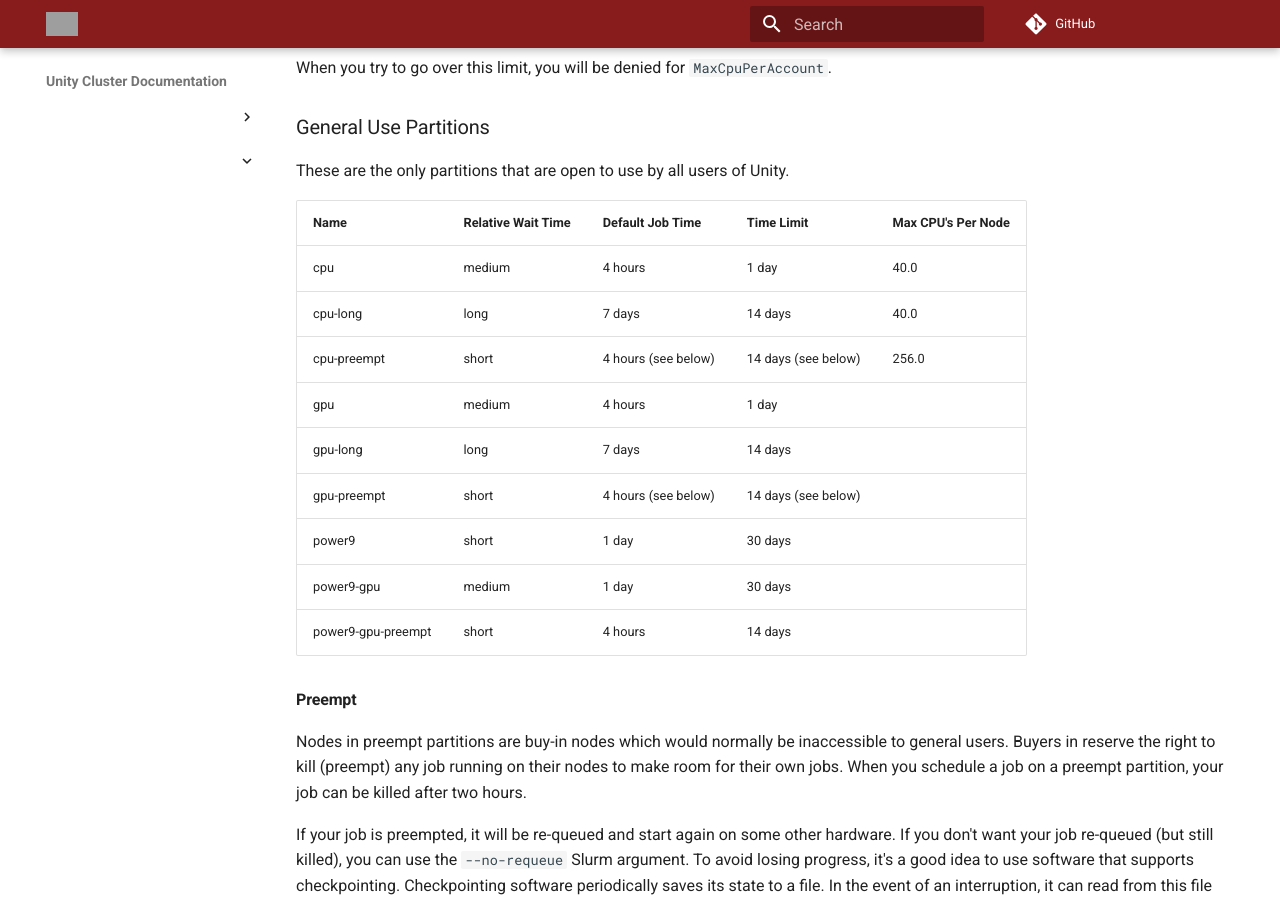
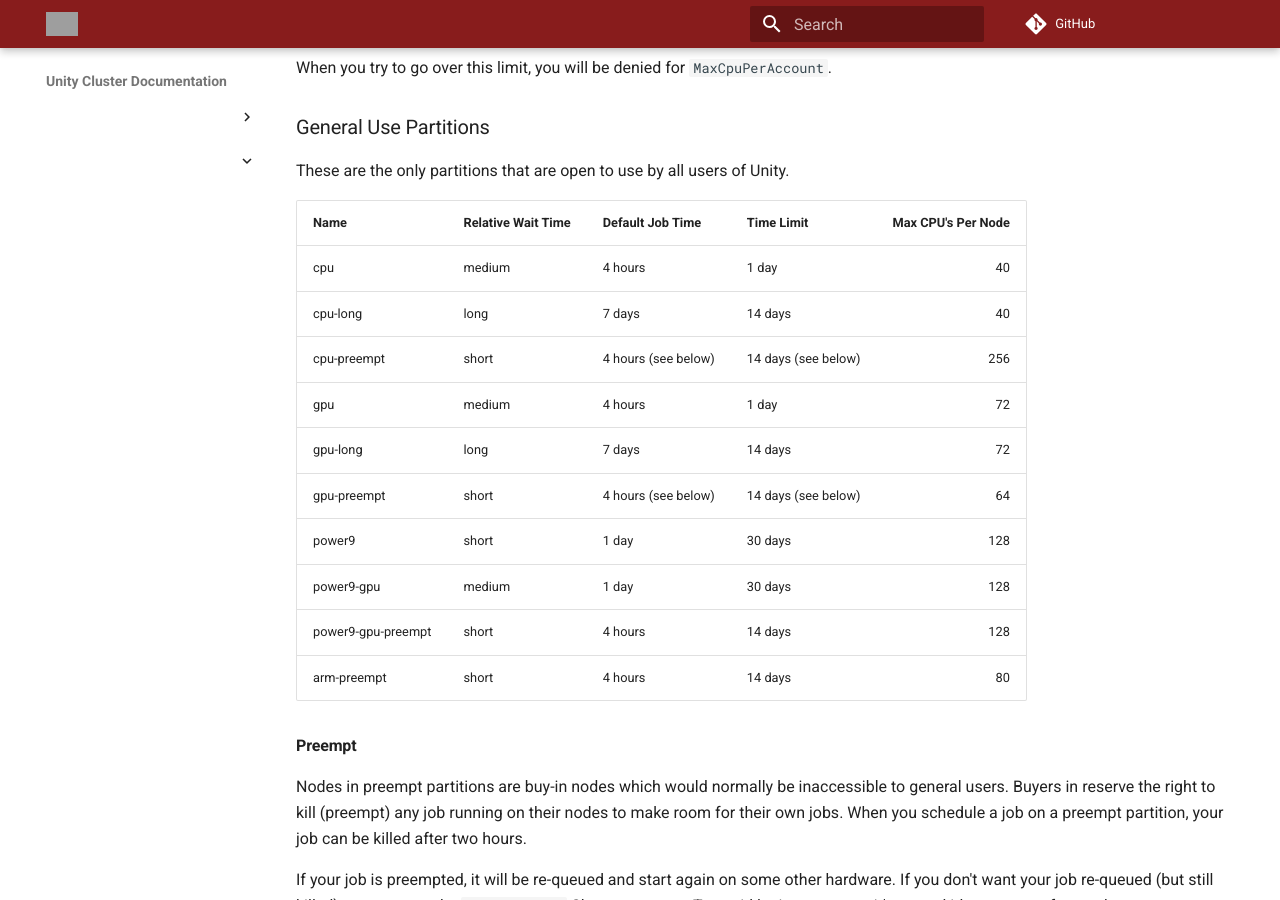
Before and after one commit to UMass-RC/unity-docs, an MkDocs documentation site: the page built from docs/technical/partitionlist.md, in a window 1280 px wide and 900 px high, scrolled down 208 px. Built offline with MkDocs 1.6.1 and Material for MkDocs 9.7.7, drawn with Linux system fonts in a browser that asks for light colours; comment, search, counter and statistics services are not loaded; grey boxes are pictures that could not be loaded.

Commit message:
update tables

```diff
--- a/sheets-to-md/output/general-parts.md
+++ b/sheets-to-md/output/general-parts.md
@@ -1,11 +1,12 @@
-| Name               | Relative Wait Time   | Default Job Time    | Time Limit          | Max CPU's Per Node   |
-|:-------------------|:---------------------|:--------------------|:--------------------|:---------------------|
-| cpu                | medium               | 4 hours             | 1 day               | 40.0                 |
-| cpu-long           | long                 | 7 days              | 14 days             | 40.0                 |
-| cpu-preempt        | short                | 4 hours (see below) | 14 days (see below) | 256.0                |
-| gpu                | medium               | 4 hours             | 1 day               |                      |
-| gpu-long           | long                 | 7 days              | 14 days             |                      |
-| gpu-preempt        | short                | 4 hours (see below) | 14 days (see below) |                      |
-| power9             | short                | 1 day               | 30 days             |                      |
-| power9-gpu         | medium               | 1 day               | 30 days             |                      |
-| power9-gpu-preempt | short                | 4 hours             | 14 days             |                      |
+| Name               | Relative Wait Time   | Default Job Time    | Time Limit          |   Max CPU's Per Node |
+|:-------------------|:---------------------|:--------------------|:--------------------|---------------------:|
+| cpu                | medium               | 4 hours             | 1 day               |                   40 |
+| cpu-long           | long                 | 7 days              | 14 days             |                   40 |
+| cpu-preempt        | short                | 4 hours (see below) | 14 days (see below) |                  256 |
+| gpu                | medium               | 4 hours             | 1 day               |                   72 |
+| gpu-long           | long                 | 7 days              | 14 days             |                   72 |
+| gpu-preempt        | short                | 4 hours (see below) | 14 days (see below) |                   64 |
+| power9             | short                | 1 day               | 30 days             |                  128 |
+| power9-gpu         | medium               | 1 day               | 30 days             |                  128 |
+| power9-gpu-preempt | short                | 4 hours             | 14 days             |                  128 |
+| arm-preempt        | short                | 4 hours             | 14 days             |                   80 |
```
Also changed, not shown: sheets-to-md/output/cpu-nodes.md (+1 -0 lines).
